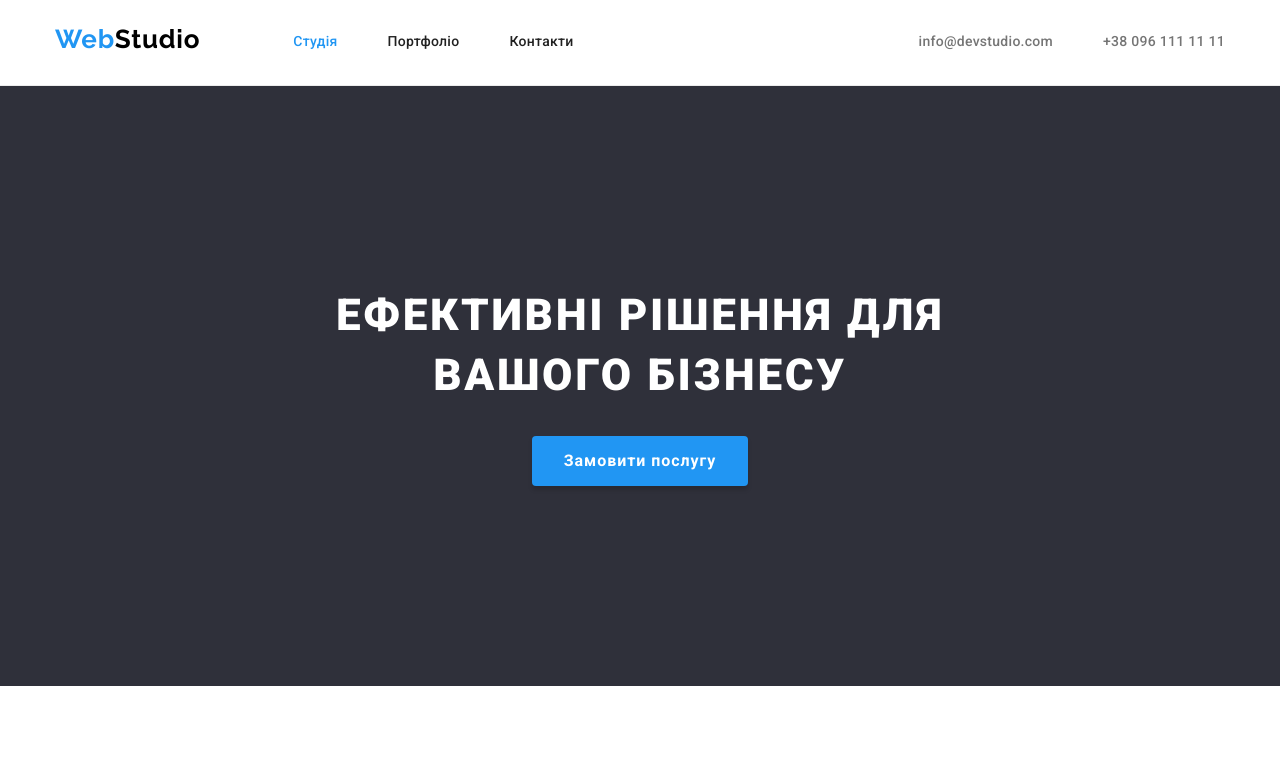
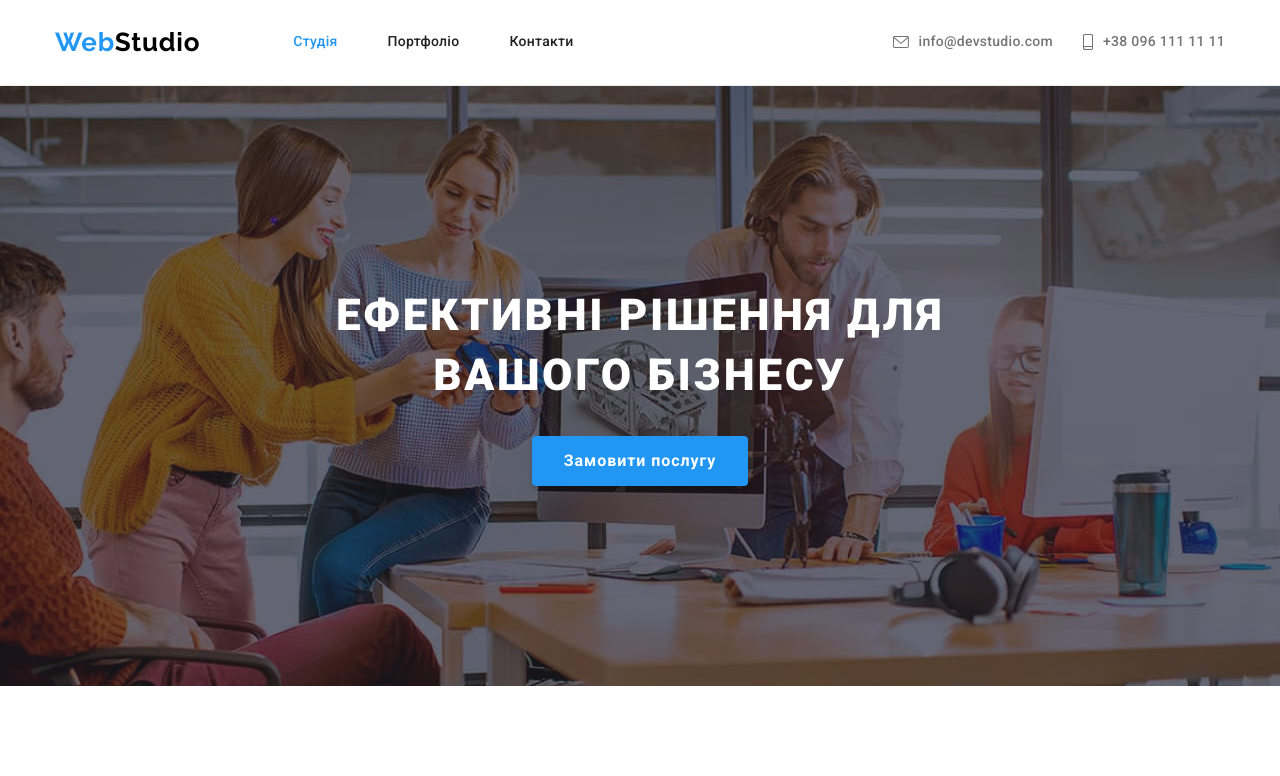
Before and after one commit to AndriiRod/goit-markup-hw-04, a plain HTML site: page index.html in a window 1280 px wide. Shown: the top 776 px of the page. Drawn offline with nearby package versions, Linux system fonts and the light colour scheme.

Commit message:
redy header + hero

```diff
--- a/css/styles.css
+++ b/css/styles.css
@@ -80,19 +80,22 @@ img {
 
   cursor: pointer;
 }
-/* ###############--Header--###############*/
+/* !###############--Header--###############*/
 .header {
   padding-top: 24px;
   padding-bottom: 25px;
 
-  border-bottom: 1px solid #ECECEC;
+  border-bottom: 1px solid #ececec;
 }
 .header-wrap {
   display: flex;
+  justify-content: center;
   align-items: center;
 }
 .header-menu {
   display: flex;
+  justify-content: center;
+  align-items: center;
 }
 .header-logo {
   margin-right: 93px;
@@ -102,7 +105,7 @@ img {
   padding: 0;
 }
 .header-list-link {
-  display: block;
+  display: flex;
   padding-top: 10px;
   padding-bottom: 10px;
 
@@ -123,7 +126,9 @@ img {
   margin-left: auto;
 }
 .header-contact-link {
-  display: block;
+  display: flex;
+  justify-content: center;
+  align-items: center;
   padding-top: 10px;
   padding-bottom: 10px;
 
@@ -134,7 +139,7 @@ img {
   color: var(--secondary-text-color);
 }
 .header-contact > .item:not(:last-child) {
-  margin-right: 50px;
+  margin-right: 30px;
 }
 .header-list-link:hover,
 .header-list-link:focus,
@@ -142,12 +147,23 @@ img {
 .header-contact-link:focus {
   color: var(--accent-color);
 }
-/* ###############--Hero--###############*/
+.header-contact-link > .icon {
+  margin-right: 10px;
+
+  fill: currentColor;
+}
+/* !###############--Hero--############### */
 .hero {
+  max-width: 1600px;
+  height: 600px;
   padding-top: 200px;
-  padding-bottom: 200px;
 
-  background-color: #2f303a;
+  background-image: linear-gradient(rgba(47, 48, 58, 0.4), rgba(47, 48, 58, 0.4)),
+    url(../images/hero-img.jpg);
+  background-repeat: no-repeat;
+  background-size: cover;
+  background-position: center;
+  background-color: #c4c4c4;
   text-align: center;
 }
 .hero-title {
@@ -213,8 +229,8 @@ img {
   margin-right: var(--gap-card);
 }
 /* ###############--Team--###############*/
-.team{
-  background-color: #F5F4FA;
+.team {
+  background-color: #f5f4fa;
 }
 .team-title {
   margin-bottom: 50px;
@@ -236,7 +252,7 @@ img {
   padding-bottom: 30px;
 
   text-align: center;
-  background-color: #FFFFFF;
+  background-color: #ffffff;
 }
 
 .team-subtitle {
@@ -261,8 +277,7 @@ img {
   padding-top: 60px;
   padding-bottom: 60px;
 }
-.footer-list > .item:not(:last-child)
-{
+.footer-list > .item:not(:last-child) {
   margin-bottom: 9px;
 }
 
@@ -284,12 +299,11 @@ img {
 /* 😄portfolio.html😄------------------------------------ */
 
 /* ###############--Project--###############*/
-.project-filter
-{
+.project-filter {
   display: flex;
   justify-content: center;
 }
-.project-filter > .item:not(:last-child){
+.project-filter > .item:not(:last-child) {
   margin-right: 8px;
 }
 
@@ -310,24 +324,24 @@ img {
 .project-btn:focus {
   color: var(--btn-text-color);
   background-color: var(--accent-color);
-  box-shadow: 0px 3px 1px rgba(0, 0, 0, 0.1), 0px 1px 2px rgba(0, 0, 0, 0.08), 0px 2px 2px rgba(0, 0, 0, 0.12);
+  box-shadow: 0px 3px 1px rgba(0, 0, 0, 0.1), 0px 1px 2px rgba(0, 0, 0, 0.08),
+    0px 2px 2px rgba(0, 0, 0, 0.12);
 }
-.project-list
-{
+.project-list {
   display: flex;
   flex-wrap: wrap;
   gap: 30px;
 }
-.project-list > .item{
+.project-list > .item {
   flex-basis: calc((100% - 60px) / 3);
 }
 
-.project-card-content{
+.project-card-content {
   padding: 20px 24px;
 
-  border: 1px solid #EEEEEE;
+  border: 1px solid #eeeeee;
   border-top: none;
-  background: #FFFFFF;
+  background: #ffffff;
 }
 .project-subtitle {
   margin-bottom: 4px;
--- a/index.html
+++ b/index.html
@@ -4,7 +4,7 @@
     <meta charset="UTF-8" />
     <meta http-equiv="X-UA-Compatible" content="IE=edge" />
     <meta name="viewport" content="width=device-width, initial-scale=1.0" />
-    <title>goit-markup-hw-03</title>
+    <title>goit-markup-hw-04</title>
     <link rel="preconnect" href="https://fonts.googleapis.com" />
     <link rel="preconnect" href="https://fonts.gstatic.com" crossorigin />
     <link
@@ -37,12 +37,20 @@
         </nav>
         <ul class="header-contact list">
           <li class="item">
-            <a class="header-contact-link link" href="mailto:info@devstudio.com"
-              >info@devstudio.com</a
+            <a class="header-contact-link link" href="mailto:info@devstudio.com">
+              <svg class="icon" width="16" height="12">
+                <use href="./images/icons.svg#icon-envelope"></use>
+              </svg>
+              info@devstudio.com</a
             >
           </li>
           <li class="item">
-            <a class="header-contact-link link" href="tel:+380961111111">+38 096 111 11 11</a>
+            <a class="header-contact-link link" href="tel:+380961111111">
+              <svg class="icon" width="10" height="16">
+                <use href="./images/icons.svg#icon-smartphone"></use>
+              </svg>
+              +38 096 111 11 11</a
+            >
           </li>
         </ul>
       </div>
```
Also changed, not shown: images/hero-img.jpg (added), images/icons.svg (added).
